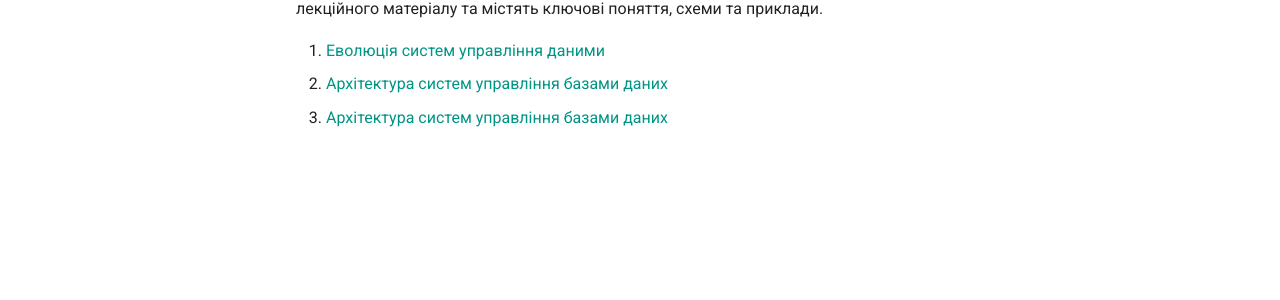
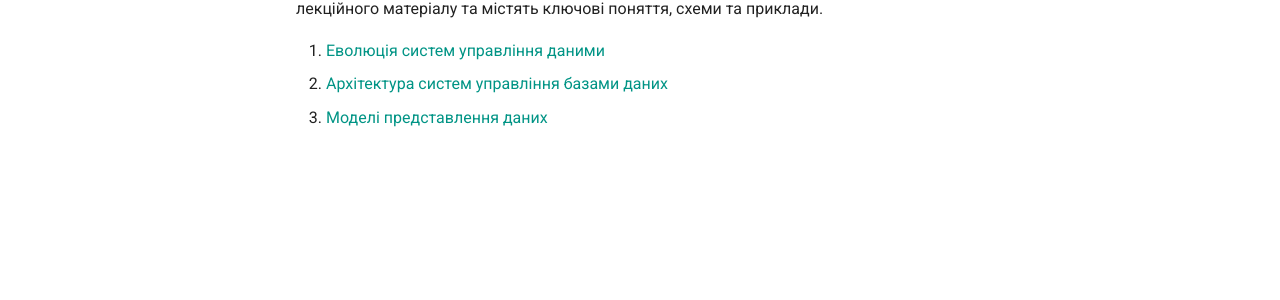
Before and after one commit to olroi421/course-bd, an MkDocs documentation site: the page built from docs/presentations/index.md, in a window 1280 px wide. Shown: the part 297-597 px from the top of the page. Built offline with MkDocs 1.6.1 and Material for MkDocs 9.7.7, drawn with Linux system fonts in a browser that asks for light colours; comment, search, counter and statistics services are not loaded.

Commit message:
Update index.md
Signed-off-by: olroi421 <ol.roiko@icloud.com>

```diff
--- a/docs/presentations/index.md
+++ b/docs/presentations/index.md
@@ -4,4 +4,4 @@
 
 1. [Еволюція систем управління даними](presentation-01.md)
 2. [Архітектура систем управління базами даних](presentation-02.md)
-3. [Архітектура систем управління базами даних](presentation-03.md)
+3. [Моделі представлення даних](presentation-03.md)
```
